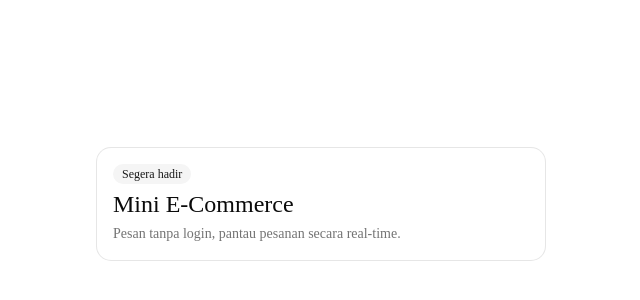
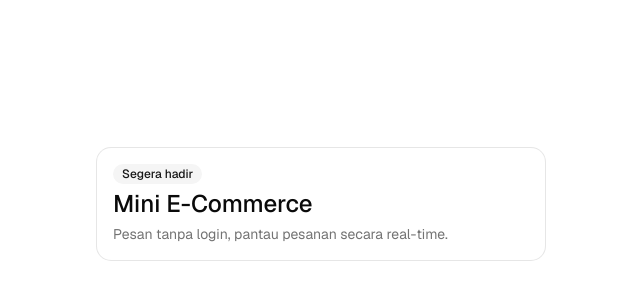
Before and after one commit to arikmhm/awm-fullstack, a Next.js app: page / in a window 1280 px wide. Shown: the part 196-496 px from the top of the page, without its empty margins (319-959 px from the left). Built offline with nearby package versions, Linux system fonts and the light colour scheme.

Commit message:
fix: hubungkan font Geist ke variabel --font-sans shadcn

```diff
--- a/src/app/layout.tsx
+++ b/src/app/layout.tsx
@@ -4,7 +4,7 @@ import { Toaster } from "@/components/ui/sonner";
 import "./globals.css";
 
 const geistSans = Geist({
-  variable: "--font-geist-sans",
+  variable: "--font-sans",
   subsets: ["latin"],
 });
 
```
